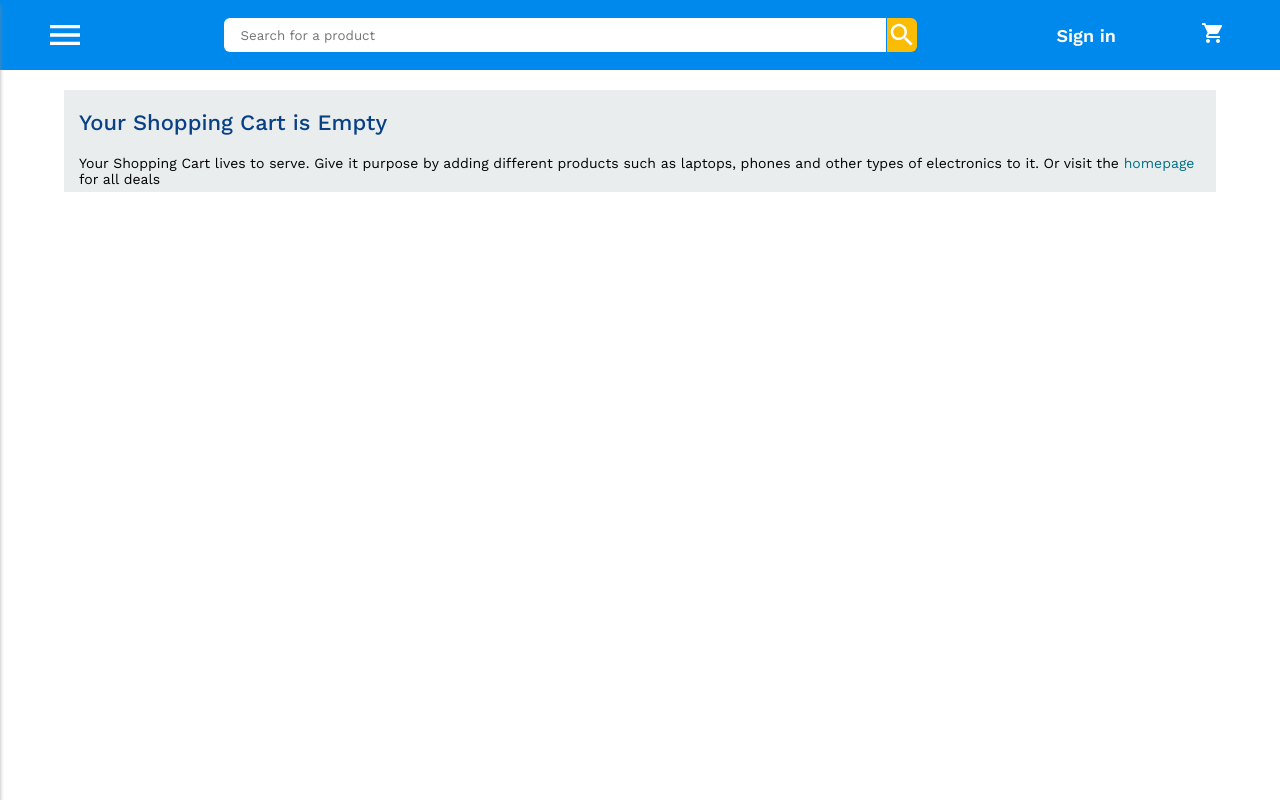
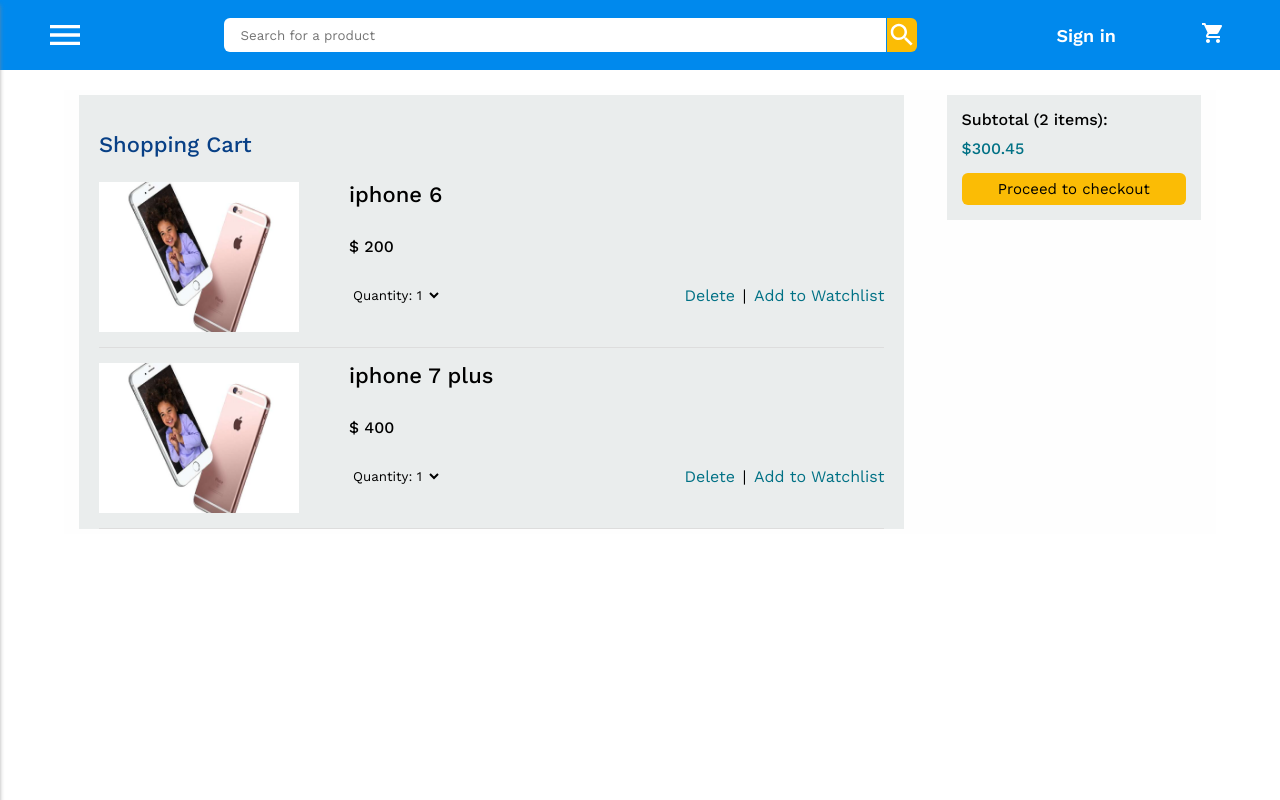
Before and after one commit to peterbeeshop/pbee-tech-frontend-, a React (Create React App) app: page /cart in a window 1280 px wide. Built offline with nearby package versions, Linux system fonts and the light colour scheme.

Commit message:
worked on the cart screen

```diff
--- /dev/null
+++ b/src/pages/cart/cart-item/index.module.scss
@@ -0,0 +1,56 @@
+@import '../../../assets/global.module.scss';
+
+.container {
+    display: flex;
+    border-bottom: 1px solid $hairline-color;
+    background-color: $dark-background;
+    padding: 15px 0;
+
+    img {
+        object-fit: cover;
+        width: 200px;
+        height: 150px;
+        object-fit: cover;
+        margin-right: 50px;
+    }
+    div {
+        width: 100%;
+        h5 {
+            margin: 0;
+            font-weight: 500;
+            color: black;
+        }
+
+        h6 {
+            margin: 30px 0;
+            font-weight: 500;
+            font-size: 16px;
+        }
+    }
+
+    section {
+        display: flex;
+        justify-content: space-between;
+
+        select {
+            text-decoration: none;
+            border: none;
+            background-color: transparent;
+            cursor: pointer;
+        }
+
+        .linkContainer {
+            display: flex;
+            justify-content: space-between;
+            width: 200px;
+            .link {
+                text-decoration: none;
+                color: $light-text-color;
+
+                &:hover {
+                    color: $hover-color;
+                }
+            }
+        }
+    }
+}
--- /dev/null
+++ b/src/pages/cart/cart-item/index.tsx
@@ -0,0 +1,50 @@
+import React from 'react'
+import { Link } from 'react-router-dom'
+import { ProductCardType } from '../../../types'
+import styles from './index.module.scss'
+
+type CartItemType = {
+  cartItem: ProductCardType[]
+}
+
+const CartItem = ({ cartItem }: CartItemType) => {
+  return (
+    <>
+      {cartItem.map((item) => {
+        const { image, name, price, links } = item
+        return (
+          <div className={styles.container}>
+            <img src={image} alt="cart-item-img" />
+            <div>
+              <h5>{name}</h5>
+              <h6>$ {price}</h6>
+              <section>
+                <select name="cart-values" id="cart-values">
+                  <option value="0">0 (Delete)</option>
+                  <option value="1" selected>
+                    Quantity: 1
+                  </option>
+                  <option value="2">Quantity: 2</option>
+                  <option value="3">Quantity: 3</option>
+                  <option value="4">Quantity: 4</option>
+                  <option value="5">Quantity: 5</option>
+                </select>
+                <div className={styles.linkContainer}>
+                  <Link className={styles.link} to={'#'}>
+                    Delete
+                  </Link>
+                  <p>|</p>
+                  <Link className={styles.link} to={'#'}>
+                    Add to Watchlist
+                  </Link>
+                </div>
+              </section>
+            </div>
+          </div>
+        )
+      })}
+    </>
+  )
+}
+
+export default CartItem
--- a/src/pages/cart/index.module.scss
+++ b/src/pages/cart/index.module.scss
@@ -1,7 +1,6 @@
 @import '../../assets/global.module.scss';
 
 .container {
-    background-color: $dark-background;
     padding: 5px 15px;
 
     .emptyCart {
@@ -25,4 +24,54 @@
             }
         }
     }
+
+    .cart {
+        display: flex;
+        justify-content: space-between;
+        .shoppingCart {
+            background-color: $dark-background;
+            padding: 0px 20px;
+            width: 70%;
+
+            h5 {
+                margin-bottom: 10px;
+            }
+        }
+        .checkout {
+            background-color: $dark-background;
+            width: 20%;
+            height: fit-content;
+            padding: 15px;
+
+            h6 {
+                margin: 0;
+                font-weight: 500;
+                font-size: 16px;
+                color: black;
+            }
+
+            p {
+                color: $light-text-color;
+                margin: 10px 0;
+                font-weight: 500
+            }
+
+            button {
+                background-color: $orange-background;
+                border: none;
+                width: 100%;
+                height: 32px;
+                border-radius: 6px;
+                font-weight: 400;
+                font-size: 15px;
+                margin-top: 5px;
+                cursor: pointer;
+
+                &:hover {
+                    background-color: $orange-background-hover;
+                }
+            }
+
+        }
+    }
 }
--- a/src/pages/cart/index.tsx
+++ b/src/pages/cart/index.tsx
@@ -1,8 +1,24 @@
 import { Link } from 'react-router-dom'
 import styles from './index.module.scss'
+import phoneImage from '../../assets/dummy-pics/phoneImage.png'
+import CartItem from './cart-item'
 
 const Cart = () => {
-  const itemsInCart = []
+  const itemsInCart = [
+    {
+      name: 'iphone 6',
+      price: 200,
+      image: phoneImage,
+      quantity: 1,
+    },
+    {
+      name: 'iphone 7 plus',
+      price: 400,
+      image: phoneImage,
+      description: 'this is a little description of the 7 plus',
+      quantity: 3,
+    },
+  ]
   return (
     <div className={styles.container}>
       {itemsInCart.length === 0 ? (
@@ -20,7 +36,15 @@
         </div>
       ) : (
         <div className={styles.cart}>
-          <h6>some items in cart</h6>
+          <div className={styles.shoppingCart}>
+            <h5>Shopping Cart</h5>
+            <CartItem cartItem={itemsInCart} />
+          </div>
+          <div className={styles.checkout}>
+            <h6>Subtotal (2 items):</h6>
+            <p>$300.45</p>
+            <button>Proceed to checkout</button>
+          </div>
         </div>
       )}
     </div>
```
